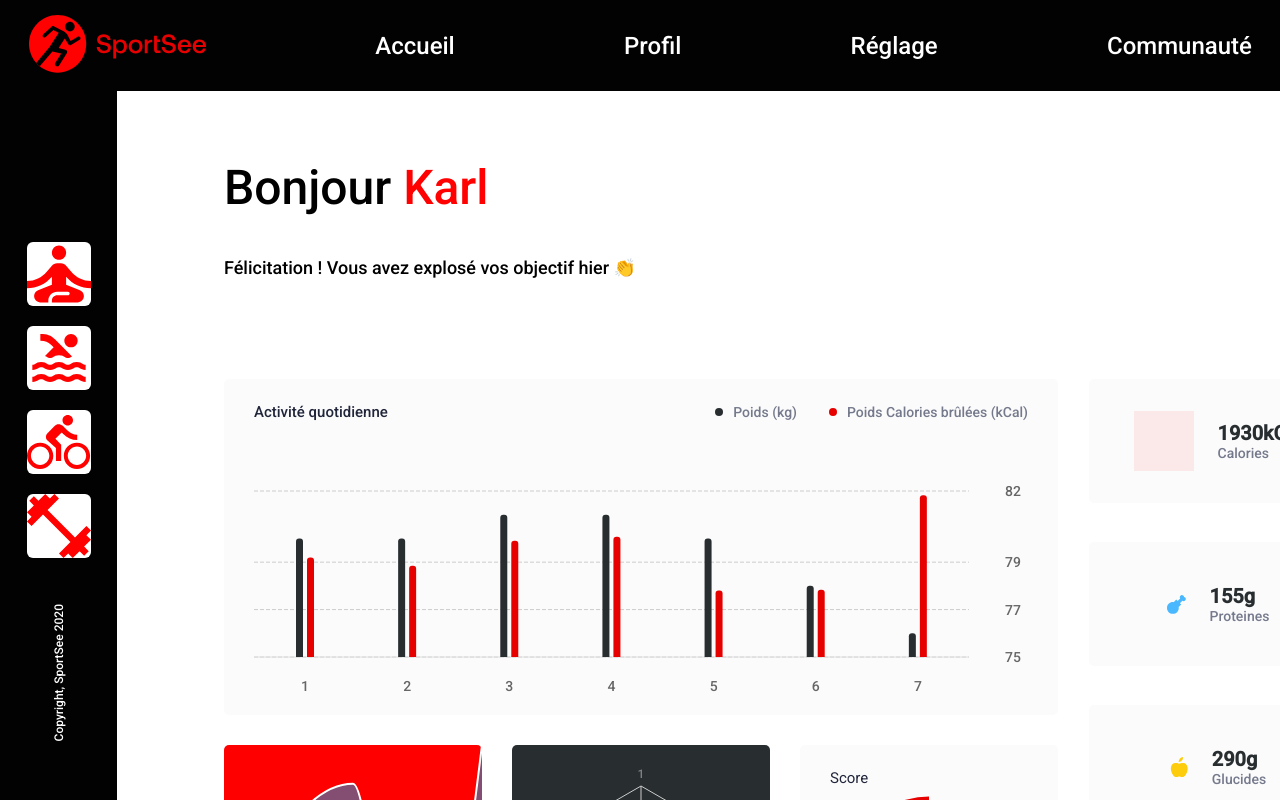
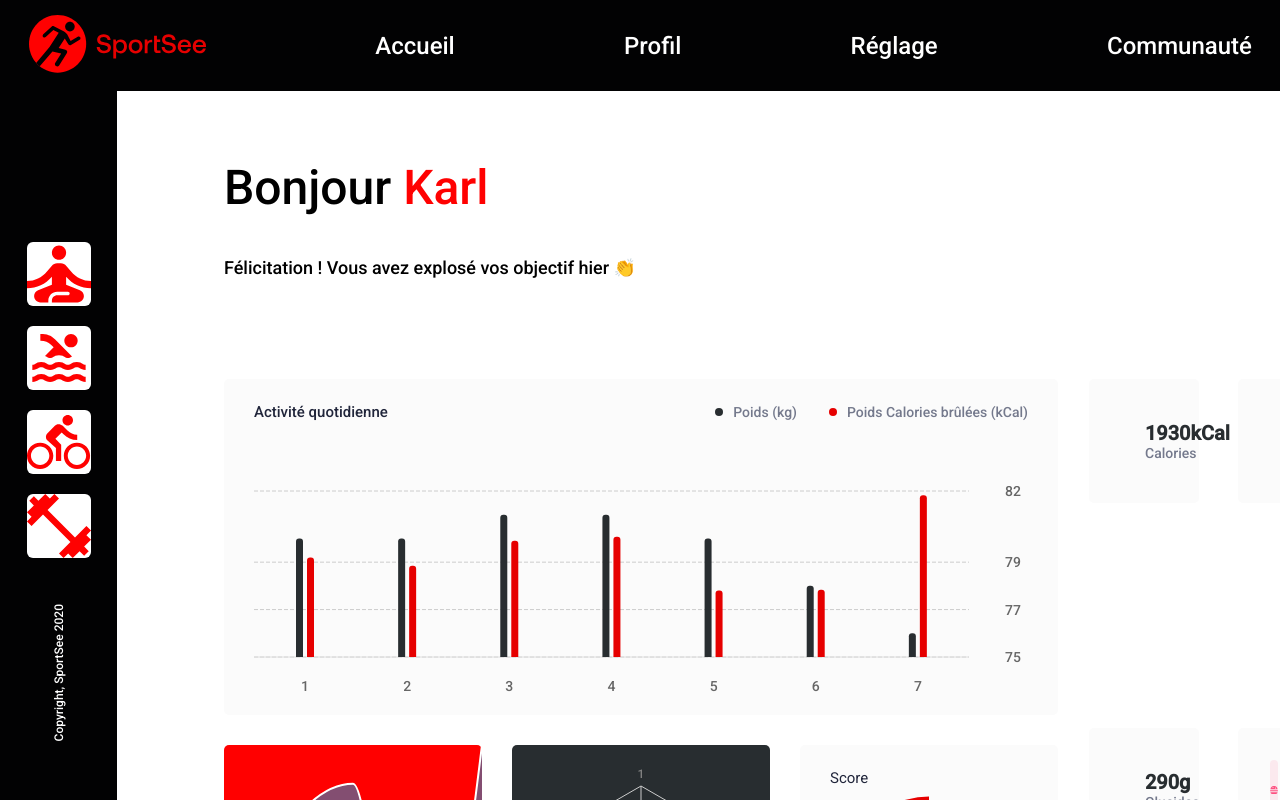
Before and after one commit to TanguyLunais-Robin/TanguyLunais-Robin_12_26042022, a React (Create React App) app in the folder sportsee-app/: page / in a window 1280 px wide. Shown: the top 800 px of the page. Built offline with nearby package versions, Linux system fonts and the light colour scheme.

Commit message:
Responsive + Finalisation design

```diff
--- a/sportsee-app/src/components/KeyData.jsx
+++ b/sportsee-app/src/components/KeyData.jsx
@@ -1,49 +1,63 @@
 //React
 import React from "react";
-import styled from "styled-components"
+import styled from "styled-components";
 
 //Utils
-import colors from "../styles/colors"
+import colors from "../styles/colors";
 
 //Assets
-import Apple from "../assets/AppleIcon.svg"
-import Cheeseburger from "../assets/CheeseburgerIcon.svg"
-import Chicken from "../assets/ChickenIcon.svg"
-import Flame from "../assets/FlameIcon.svg"
+import Apple from "../assets/AppleIcon.svg";
+import Cheeseburger from "../assets/CheeseburgerIcon.svg";
+import Chicken from "../assets/ChickenIcon.svg";
+import Flame from "../assets/FlameIcon.svg";
 
 const ContainerRight = styled.div`
     display: flex;
     flex-direction: column;
     row-gap: 3.9rem;
+
     span {
         font-weight: 700;
         font-size: 2rem;
         color: ${colors.darkGrey};
     }
+
     p {
         font-size: 1.4rem;
         color: ${colors.fontLightGrey};
+    }
+
+    @media screen and (max-width: 1300px) {
+        flex-direction: row;
+        column-gap: 3.9rem;
+        flex-wrap: wrap;
+        width: 83.5rem;
     }
 `
 
 const ContainerKeyData = styled.div`
     display: flex;
-    justify-content: center;
     align-items: center;
     column-gap: 2.4rem;
     background-color: ${colors.backgroundLightGrey};
     width: 25.8rem;
     height: 12.4rem;
     border-radius: .5rem;
+
+    @media screen and (max-width: 1300px) {
+        min-width: 40%;
+        flex: 1;
+    }
 `
 const BackgroundIcon = styled.div`
+    margin-left: 3.2rem;
     background-color: ${(props) => props.color};
-    opacity: 0.07;
     height: 6rem;
     width: 6rem;
-    img {
-        z-index: 2;
-    }
+    display: flex;
+    justify-content: center;
+    align-items: center;
+    border-radius: .6rem;
 `
 
 class KeyData extends React.Component {
@@ -54,7 +68,7 @@ class KeyData extends React.Component {
     return (
         <ContainerRight>
             <ContainerKeyData>
-                <BackgroundIcon color = {colors.iconRed}>
+                <BackgroundIcon color = {colors.backgroundLigthRed}>
                     <img src = {Flame} alt = "Icône de flamme"/>
                 </BackgroundIcon>
                 <div>
@@ -64,7 +78,9 @@ class KeyData extends React.Component {
             </ContainerKeyData>
 
             <ContainerKeyData>
-                <img src = {Chicken} alt = "Icône de cuisse de poulet"/>
+                <BackgroundIcon color = {colors.backgroundBlue}>
+                    <img src = {Chicken} alt = "Icône de cuisse de poulet"/>
+                </BackgroundIcon>
                 <div>
                     <span>{`${user.keyData.proteinCount}g`}</span>
                     <p>Proteines</p>
@@ -72,15 +88,18 @@ class KeyData extends React.Component {
             </ContainerKeyData>
 
             <ContainerKeyData>
-                <img src = {Apple} alt = "Icône de pomme"/>
+                <BackgroundIcon color = {colors.backgroundYellow}>
+                    <img src = {Apple} alt = "Icône de pomme"/>
+                </BackgroundIcon>
                 <div>
                     <span>{`${user.keyData.carbohydrateCount}g`}</span>
                     <p>Glucides</p>
                 </div>
             </ContainerKeyData>
-
             <ContainerKeyData>
-                <img src = {Cheeseburger} alt = "Icône de cheeseburger"/>
+                <BackgroundIcon color = {colors.backgroundPink}>
+                    <img src = {Cheeseburger} alt = "Icône de cheeseburger"/>
+                </BackgroundIcon>
                 <div>
                     <span>{`${user.keyData.lipidCount}g`}</span>
                     <p>Lipides</p>
```
